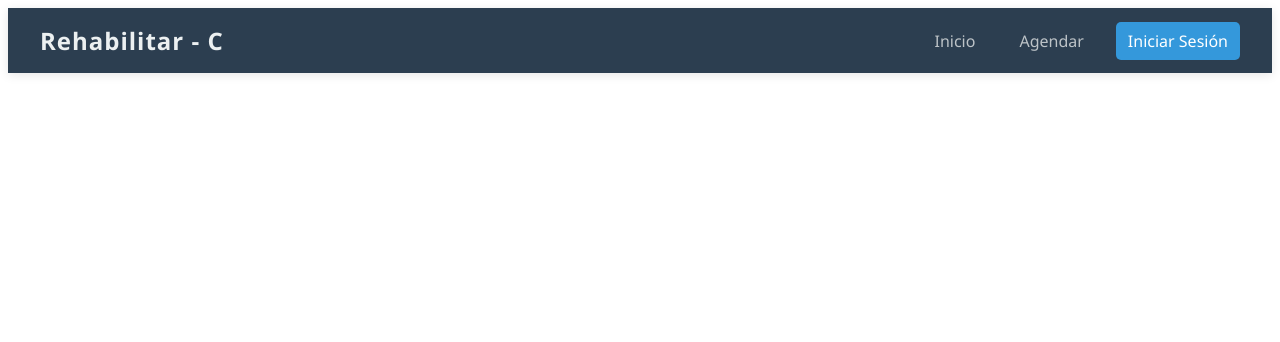
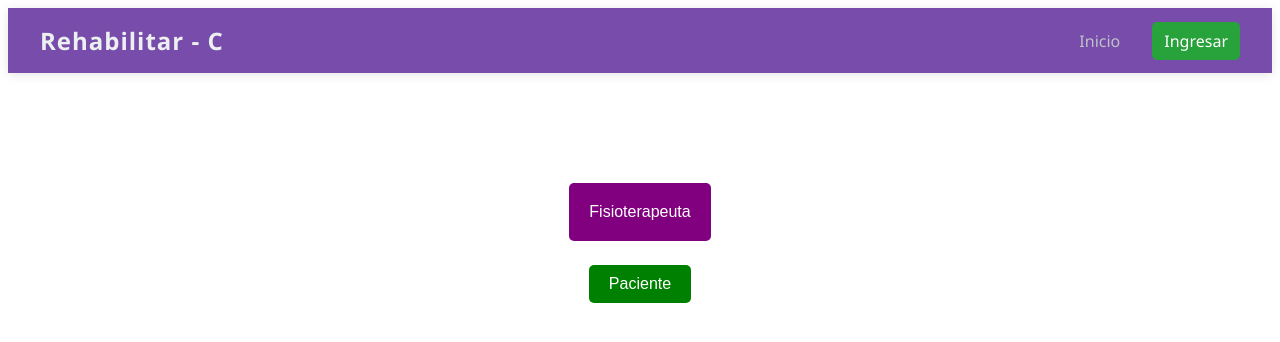
Before and after one commit to SamuelDiaz2/portal-web, a React (Vite) app: page /ingresar in a window 1280 px wide. Shown: the top 342 px of the page. Built offline with nearby package versions, Linux system fonts and the light colour scheme.

Commit message:
descargar apk y remodelacion estructura ingresar

```diff
--- a/src/App.jsx
+++ b/src/App.jsx
@@ -1,8 +1,9 @@
 import { BrowserRouter as Router, Routes, Route } from 'react-router-dom';
 import Navbar from './components/navbar'
 import Login from './pages/login'
-import Agendar from './pages/agendar'
+import Ingresar from './pages/ingresar'
 import Inicio from './pages/inicio';
+import Apk from './pages/apk';
 
 function App() {
   return (
@@ -12,8 +13,9 @@ function App() {
         {/* Aquí es donde "aterrizan" los componentes al navegar */}
         <Routes>
           <Route path="/" element={<Inicio />} />
+          <Route path="/ingresar" element={<Ingresar />} />
           <Route path="/login" element={<Login />} />
-          <Route path="/agendar" element={<Agendar />} />
+          <Route path="/apk" element={<Apk />} />
         </Routes>
       </div>
     </Router>
--- a/src/components/navbar.css
+++ b/src/components/navbar.css
@@ -5,7 +5,7 @@
     display: flex;
     justify-content: space-between;
     align-items: center;
-    background-color: #2c3e50; /* Un azul oscuro elegante */
+    background-color: #784caa; /* Un azul oscuro elegante */
     padding: 1rem 2rem;
     box-shadow: 0 2px 10px rgba(0, 0, 0, 0.1);
     font-family: 'Segoe UI', Tahoma, Geneva, Verdana, sans-serif;
@@ -48,10 +48,10 @@
 
 /* Estilo opcional para destacar el botón de Agendar */
 .navbar-links li:last-child a {
-    background-color: #3498db;
+    background-color: #28a23b;
     color: white;
 }
 
 .navbar-links li:last-child a:hover {
-    background-color: #2980b9;
+    background-color: #207318;
 }
--- a/src/components/navbar.jsx
+++ b/src/components/navbar.jsx
@@ -7,8 +7,7 @@ export default function Navbar() {
       <div className="navbar-logo">Rehabilitar - C</div>
       <ul className="navbar-links">
         <li><Link to="/">Inicio</Link></li>
-        <li><Link to="/agendar">Agendar</Link></li>
-        <li><Link to="/login">Iniciar Sesión</Link></li>
+        <li><Link to="/ingresar">Ingresar</Link></li>
       </ul>
     </nav>
   );
--- a/src/pages/agendar.jsx
+++ b/src/pages/agendar.jsx
@@ -4,7 +4,6 @@ function Agendar() {
   return (
     <div className="Agendar-container">
       <h1 className="Agendar-title">Agendar</h1>
-
     </div>
   );
 }
--- /dev/null
+++ b/src/pages/apk.jsx
@@ -0,0 +1,17 @@
+
+function Apk() {
+    return (
+        <div className="apk">
+            <h1 className="apk-title">Descargar Aplicación</h1>
+
+            {/* Opción 1: Enlace directo con atributo download */}
+            <a href="/app-release.apk" download="PortalPacientes.apk">
+                <button className="download-button">
+                    Descargar APK
+                </button>
+            </a>
+        </div>
+    );
+}
+
+export default Apk;
--- /dev/null
+++ b/src/pages/ingresar.css
@@ -0,0 +1,47 @@
+.Fisioterapeuta button {
+    margin-top: 110px;
+    background-color: purple;
+    padding: 20px;
+    border-radius: 5px;
+    margin-bottom: 20px;
+}
+
+.Paciente a {
+    text-decoration: none; /* Quita la línea de abajo */
+    color: inherit;        /* Hereda el color del botón (blanco, usualmente) */
+    display: inline-block;
+}
+
+.Fisioterapeuta a {
+    text-decoration: none; /* Quita la línea de abajo */
+    color: inherit;        /* Hereda el color del botón (blanco, usualmente) */
+    display: inline-block;
+}
+
+/* Estilo para el botón para que se vea limpio */
+.Paciente button {
+    background-color: green; /* El color que tienes en la imagen */
+    color: white;
+    border: none;
+    padding: 10px 20px;
+    border-radius: 5px;
+    cursor: pointer;
+    font-size: 1rem;
+}
+
+.Fisioterapeuta, .Paciente {
+    font-family: Arial, sans-serif;
+    text-align: center;
+}
+
+button {
+    border: none;
+    color: white;
+    padding: 15px 32px;
+    text-align: center;
+    text-decoration: none;
+    display: inline-block;
+    font-size: 16px;
+    margin: 4px 2px;
+    cursor: pointer;
+}
--- /dev/null
+++ b/src/pages/ingresar.jsx
@@ -0,0 +1,18 @@
+import './ingresar.css';
+import { Link } from 'react-router-dom';
+
+
+function Ingresar() {
+    return (
+        <>
+        <div className="Fisioterapeuta">
+            <button><Link to="/apk">Fisioterapeuta</Link></button>
+        </div>
+        <div className="Paciente">
+            <button ><Link to="/login">Paciente</Link></button>
+        </div>
+        </>
+    );
+}
+
+export default Ingresar;
```
